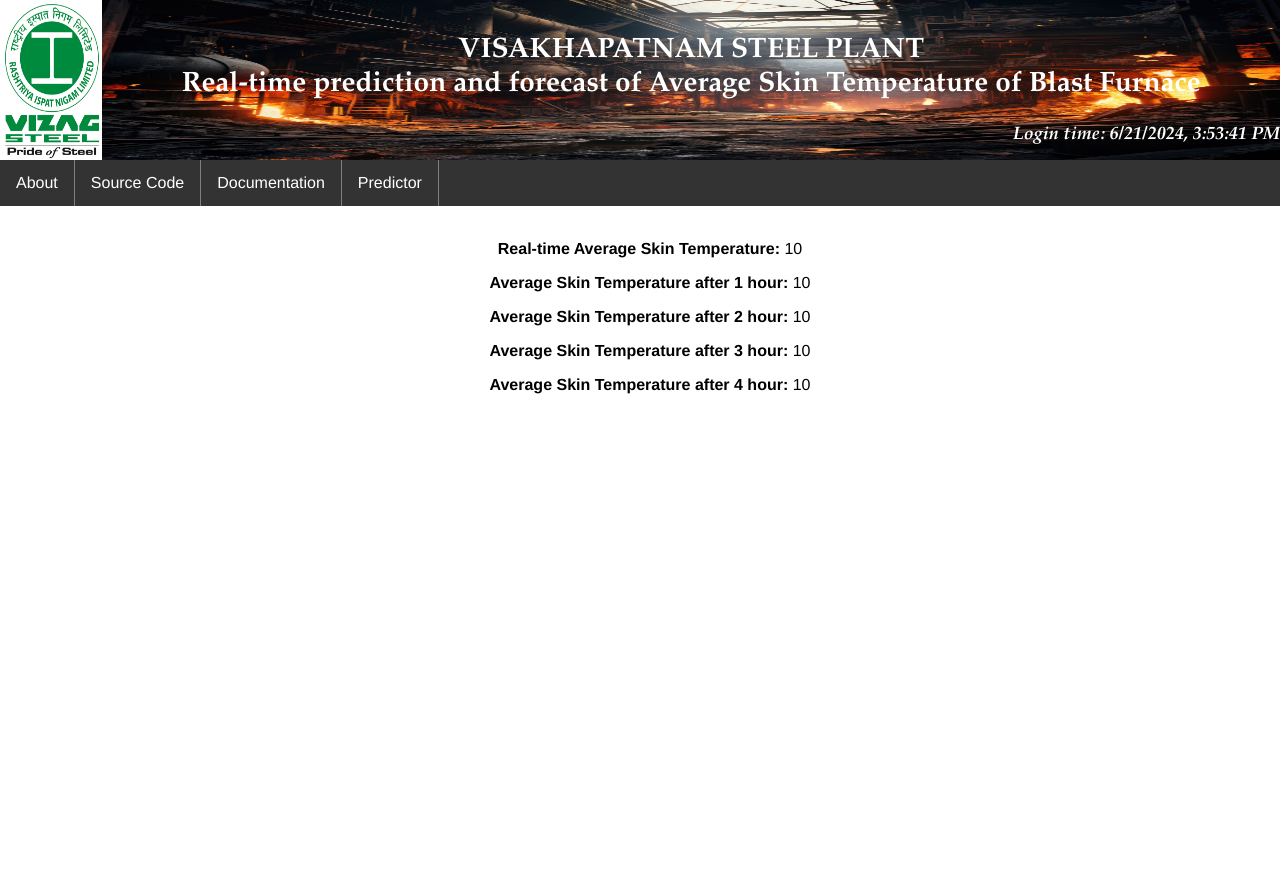
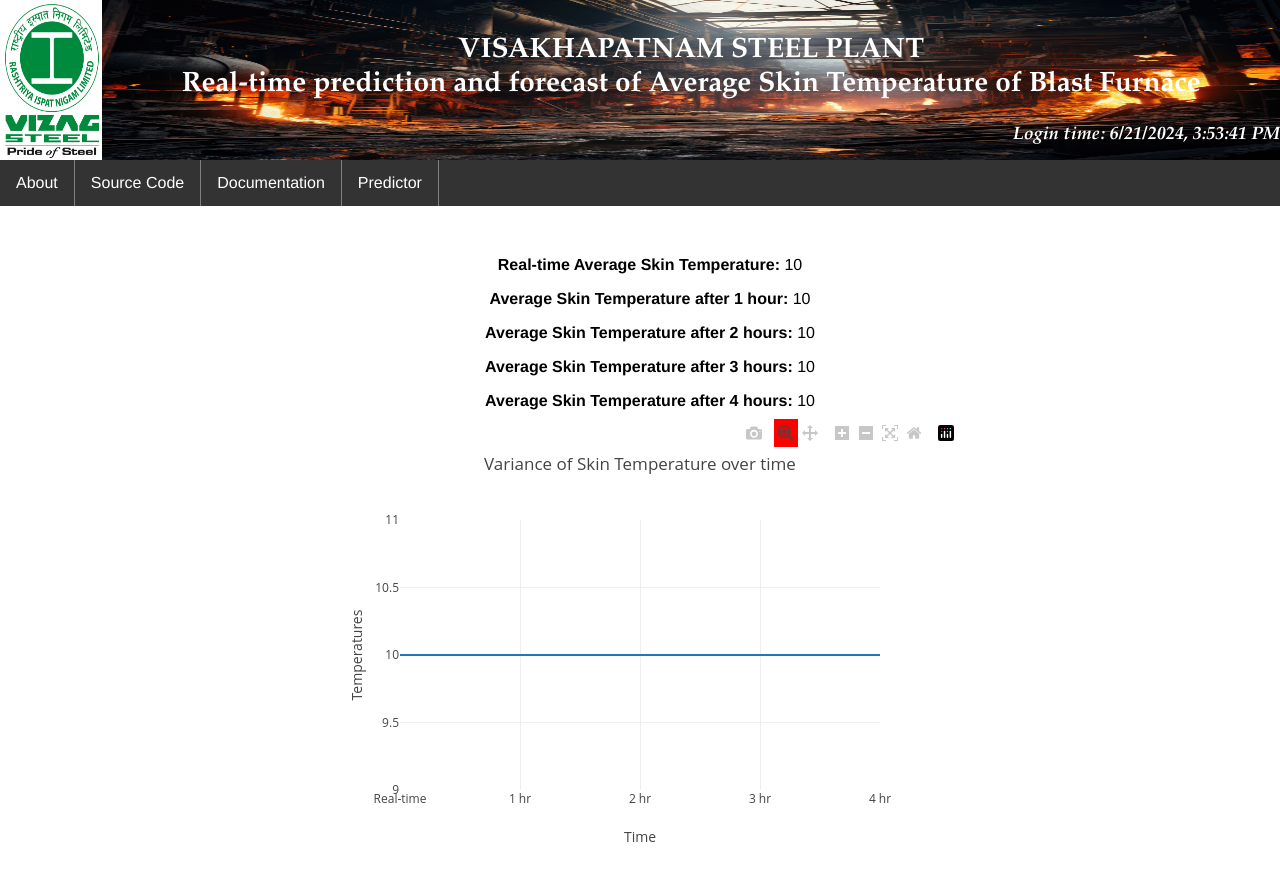
Before and after one commit to TheStarSlayer/Prediction-and-Forecasting-Skin-Temperature-of-Blast-Furnace, a Flask app: template templates/results.html in a window 1280 px wide. Before the commit the page ends 394 px from the top, so only its background shows below. Run offline with Flask 3, Linux system fonts and the light colour scheme; the template is opened without the code that fills it: most values are stand-ins (such as "Sample title", 1, 10 or a date in 2020); parts of the project's set-up code (start-up, migrations or seed data) failed here and were passed over; some libraries are stand-ins or nearby versions.

Commit message:
Added graph

```diff
--- a/static/style.css
+++ b/static/style.css
@@ -173,3 +173,9 @@
     border-width: medium;
     color: red;
 }
+
+.graph {
+	margin-left: 25%;
+	margin-top: 250px;
+	width: 50%;
+}
--- a/templates/results.html
+++ b/templates/results.html
@@ -1,14 +1,16 @@
+<!DOCTYPE html>
 <html>
     <head>
         <link rel='stylesheet' href="{{url_for('static', filename='style.css')}}">
         <title>Predict Skin Temp</title>
+        <script src="https://cdn.plot.ly/plotly-latest.min.js"></script>
     </head>
 
     <body>
 
         <div class='banner'>
             <div class='logo'>
-                <img src = "{{url_for('static', filename='logo.png')}}" />
+                <img src="{{url_for('static', filename='logo.png')}}" alt="Logo" />
             </div>
 
             <div class='banner-text'>
@@ -41,13 +43,45 @@
         </div>
 
         <div class='cred-body'>
-            <p><center><strong>Real-time Average Skin Temperature:</strong> {{skin_temp_curr}}</center></p>
-            <p><center><strong>Average Skin Temperature after 1 hour:</strong> {{skin_temp_1}}</center></p>
-            <p><center><strong>Average Skin Temperature after 2 hour:</strong> {{skin_temp_2}}</center></p>
-            <p><center><strong>Average Skin Temperature after 3 hour:</strong> {{skin_temp_3}}</center></p>
-            <p><center><strong>Average Skin Temperature after 4 hour:</strong> {{skin_temp_4}}</center></p>
+            <p><center><strong>Real-time Average Skin Temperature:</strong> <span id='st0'></span></center></p>
+            <p><center><strong>Average Skin Temperature after 1 hour:</strong> <span id='st1'></span></center></p>
+            <p><center><strong>Average Skin Temperature after 2 hours:</strong> <span id='st2'></span></center></p>
+            <p><center><strong>Average Skin Temperature after 3 hours:</strong> <span id='st3'></span></center></p>
+            <p><center><strong>Average Skin Temperature after 4 hours:</strong> <span id='st4'></span></center></p>
         </div>
 
+        <div class="graph" id="result-plot"></div>
+
+        <script>
+            let skin_temp_0 = '{{skin_temp_curr}}';
+            let skin_temp_1 = '{{skin_temp_1}}';
+            let skin_temp_2 = '{{skin_temp_2}}';
+            let skin_temp_3 = '{{skin_temp_3}}';
+            let skin_temp_4 = '{{skin_temp_4}}';
+
+            document.getElementById('st0').innerHTML = skin_temp_0;
+            document.getElementById('st1').innerHTML = skin_temp_1;
+            document.getElementById('st2').innerHTML = skin_temp_2;
+            document.getElementById('st3').innerHTML = skin_temp_3;
+            document.getElementById('st4').innerHTML = skin_temp_4;
+
+            const xArray = ["Real-time", "1 hr", "2 hr", "3 hr", "4 hr"];
+            const yArray = [skin_temp_0, skin_temp_1, skin_temp_2, skin_temp_3, skin_temp_4];
+
+            const data = [{
+                x: xArray,
+                y: yArray,
+                mode: 'lines'
+            }];
+
+            const layout = {
+                xaxis: {title: "Time"},
+                yaxis: {range: [Math.min(...yArray), Math.max(...yArray)], title: "Temperatures"},
+                title: "Variance of Skin Temperature over time"
+            };
+
+            Plotly.newPlot("result-plot", data, layout);
+        </script>
+
     </body>
-
 </html>
```
